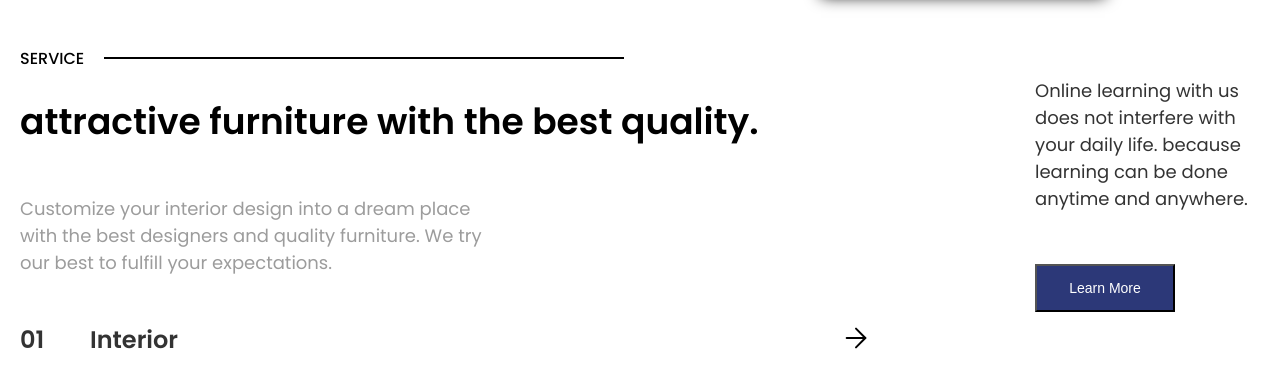
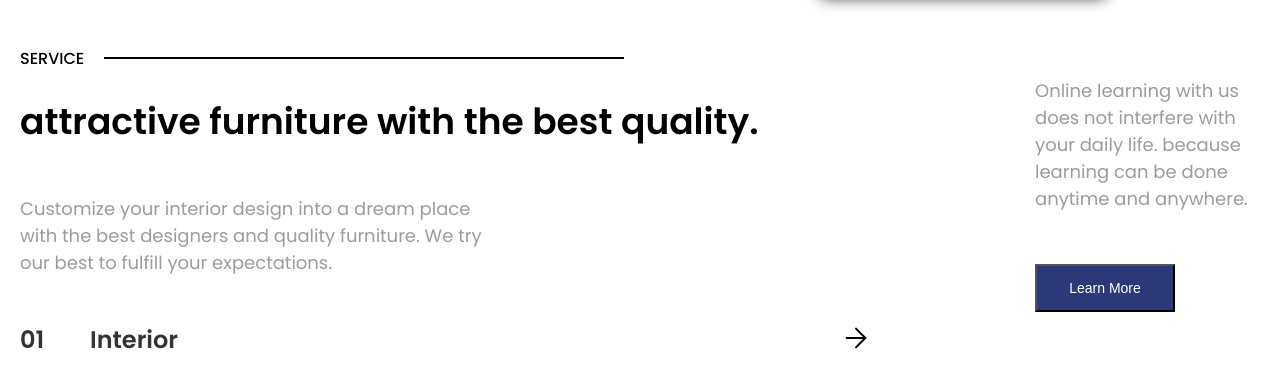
Before and after one commit to DetedSteel/project, a plain HTML site: page index.html in a window 1280 px wide. Shown: the part 1261-1631 px from the top of the page. Drawn offline with Linux system fonts and the light colour scheme.

Commit message:
adaptive v1.4

```diff
--- a/css/style.css
+++ b/css/style.css
@@ -496,10 +496,6 @@ form {
         margin-bottom: 170px
     }
 
-    .learn_more_text {
-        color: #333333;
-    }
-
     .first_section {
         margin: 0 20px;
         margin-bottom: 170px
```
